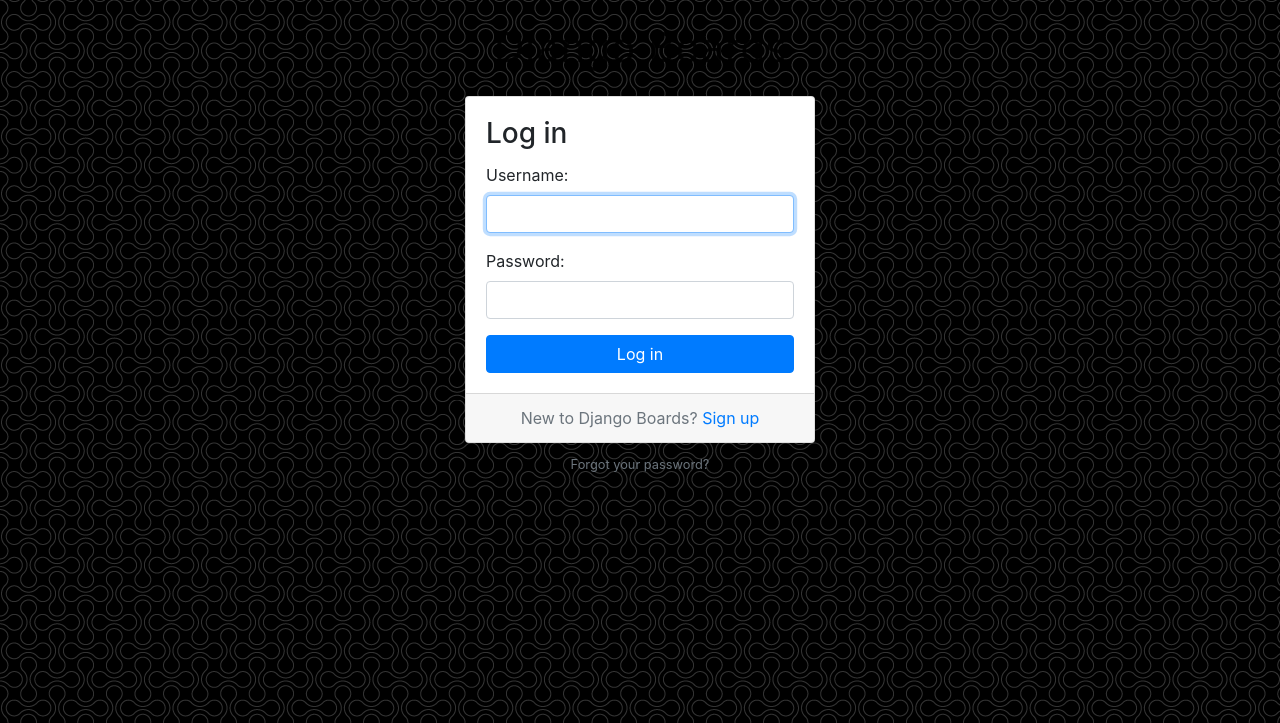
After one commit to sara-ngo/myproject, a Django app: page /login/ in a window 1280 px wide. The commit adds this page. Shown: the top 723 px of the page. Run offline with Django 4.2, Linux system fonts and the light colour scheme; some libraries are stand-ins or nearby versions; some web fonts are replaced.

Commit message:
create login page

```diff
--- a/myproject/settings.py
+++ b/myproject/settings.py
@@ -136,5 +136,6 @@ STATICFILES_DIRS = [
 DEFAULT_AUTO_FIELD = 'django.db.models.BigAutoField'
 
 # Here we are passing the name of the URL pattern
-# we want to redirect the user after the log out.
+# we want to redirect the user after the log out/in
 LOGOUT_REDIRECT_URL = 'home'
+LOGIN_REDIRECT_URL = 'home'
--- a/myproject/urls.py
+++ b/myproject/urls.py
@@ -13,6 +13,7 @@ Including another URLconf
     1. Import the include() function: from django.urls import include, path
     2. Add a URL to urlpatterns:  path('blog/', include('blog.urls'))
 """
+from re import template
 from django.contrib import admin
 from django.urls import re_path
 from django.contrib.auth import views as auth_views
@@ -22,6 +23,7 @@ from boards import views
 
 urlpatterns = [
     re_path(r'^$', views.home, name='home'), # match empty strings
+    re_path(r'^login/$', auth_views.LoginView.as_view(template_name='login.html'), name='login'),
     re_path(r'^logout/$', auth_views.LogoutView.as_view(), name='logout'),
     re_path(r'^signup/$', accounts_views.signup, name='signup'),
     re_path(r'^boards/(?P<pk>\d+)/new/$', views.new_topic, name='new_topic'), #  http://127.0.0.1:8000/boards/1/new/
--- a/templates/base.html
+++ b/templates/base.html
@@ -20,6 +20,7 @@
               </button>
 
               <div class="collapse navbar-collapse" id="mainMenu">
+                {% if user.is_authenticated %}
                 <ul class="navbar-nav ml-auto">
                   <li class="nav-item dropdown">
                     <a class="nav-link dropdown-toggle" href="#" id="userMenu" data-toggle="dropdown" aria-haspopup="true" aria-expanded="false">
@@ -33,6 +34,12 @@
                     </div>
                   </li>
                 </ul>
+                {% else %}
+                <form class="form-inline ml-auto">
+                    <a href="{% url 'login' %}" class="btn btn-outline-secondary">Log in</a>
+                    <a href="{% url 'signup' %}" class="btn btn-primary ml-2">Sign up</a>
+                </form>
+                {% endif %}
               </div>
             </div>
         </nav>
--- /dev/null
+++ b/templates/login.html
@@ -0,0 +1,37 @@
+{% extends 'base.html' %}
+
+{% load static %}
+
+{% block stylesheet %}
+  <link rel="stylesheet" href="{% static 'css/accounts.css' %}">
+{% endblock %}
+
+{% block body %}
+  <div class="container">
+    <h1 class="text-center logo my-4">
+      <a href="{% url 'home' %}">Django Boards</a>
+    </h1>
+    <div class="row justify-content-center">
+      <div class="col-lg-4 col-md-6 col-sm-8">
+        <div class="card">
+          <div class="card-body">
+            <h3 class="card-title">Log in</h3>
+            <form method="post" novalidate>
+              {% csrf_token %}
+              {% include 'includes/form.html' %}
+              <button type="submit" class="btn btn-primary btn-block">Log in</button>
+            </form>
+          </div>
+          <div class="card-footer text-muted text-center">
+            New to Django Boards? <a href="{% url 'signup' %}">Sign up</a>
+          </div>
+        </div>
+        <div class="text-center py-2">
+          <small>
+            <a href="#" class="text-muted">Forgot your password?</a>
+          </small>
+        </div>
+      </div>
+    </div>
+  </div>
+{% endblock %}
```
